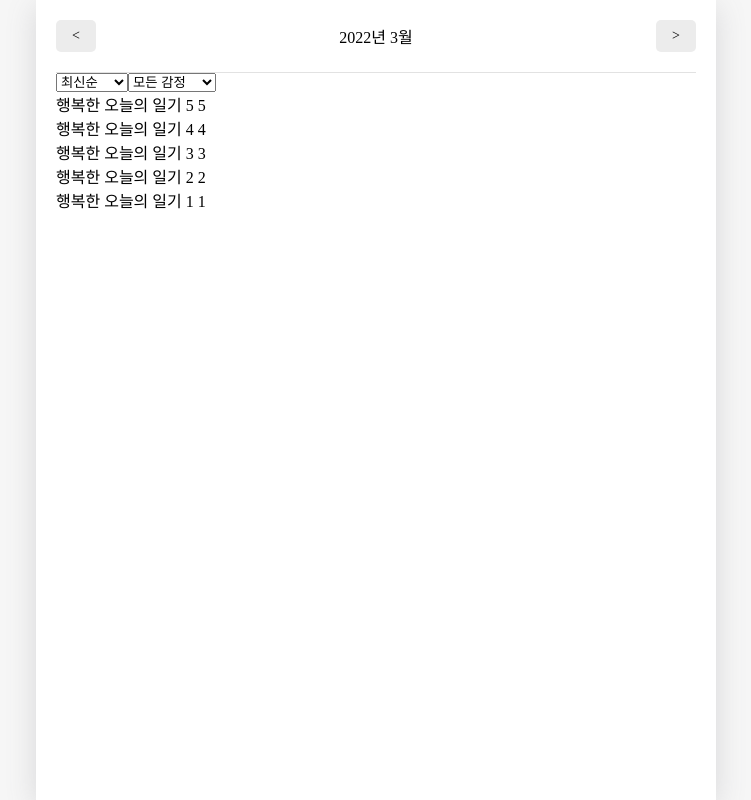
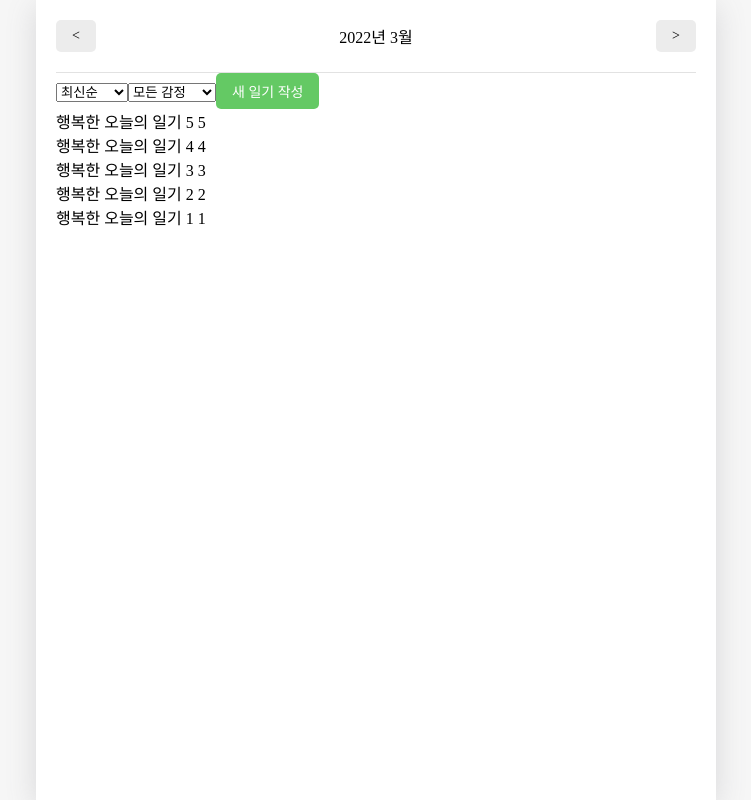
Before and after one commit to limelumo/daily-emotion-diary, a React (Create React App) app: page / in a window 1280 px wide. Shown: the whole page, without its empty margins (264-1015 px from the left). Built offline with nearby package versions, Linux system fonts and the light colour scheme; the HTML template or start-up script is replaced by a standard one.

Commit message:
CONTENT: 새 일기 작성 버튼(new로 이동) 구현

```diff
--- a/src/components/DiaryList.js
+++ b/src/components/DiaryList.js
@@ -1,4 +1,6 @@
 import { useState } from 'react';
+import { useNavigate } from 'react-router-dom';
+import DiaryButton from './DiaryButton';
 
 const sortOptionList = [
   { value: 'latest', name: '최신순' },
@@ -24,6 +26,8 @@ const ControlMenu = ({ value, onChange, optionList }) => {
 };
 
 const DiaryList = ({ diaryList }) => {
+  const navigate = useNavigate();
+
   // 정렬기능
   const [sortType, setSortType] = useState('latest');
   const [filter, setFilter] = useState('all');
@@ -70,6 +74,13 @@ const DiaryList = ({ diaryList }) => {
         onChange={setFilter}
         optionList={filterOptionList}
       />
+
+      <DiaryButton
+        type={'positive'}
+        text={'새 일기 작성'}
+        onClick={() => navigate('/new')}
+      />
+
       {getProcessdDiaryList().map((it) => (
         <div key={it.id}>
           {it.content} {it.emotion}
```
